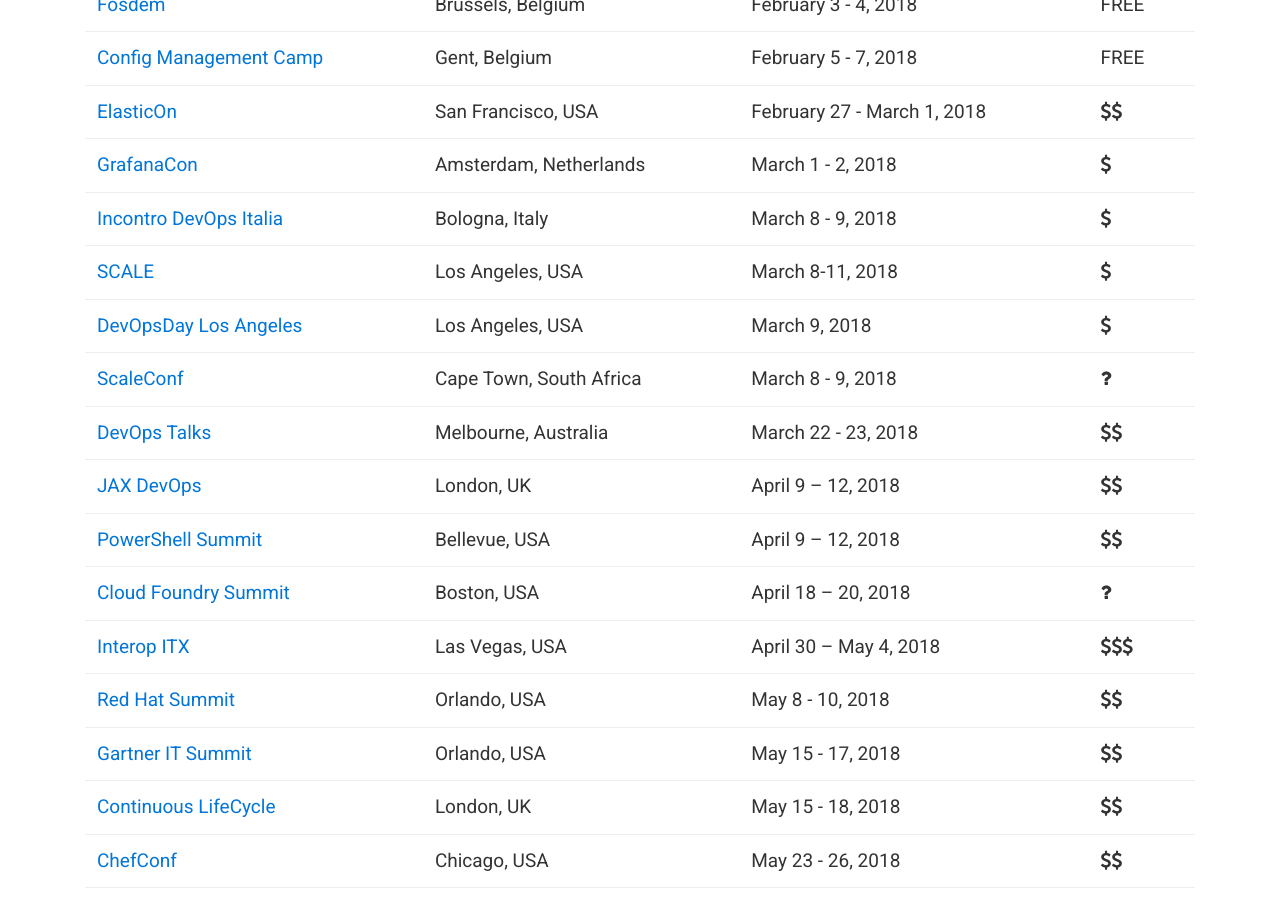
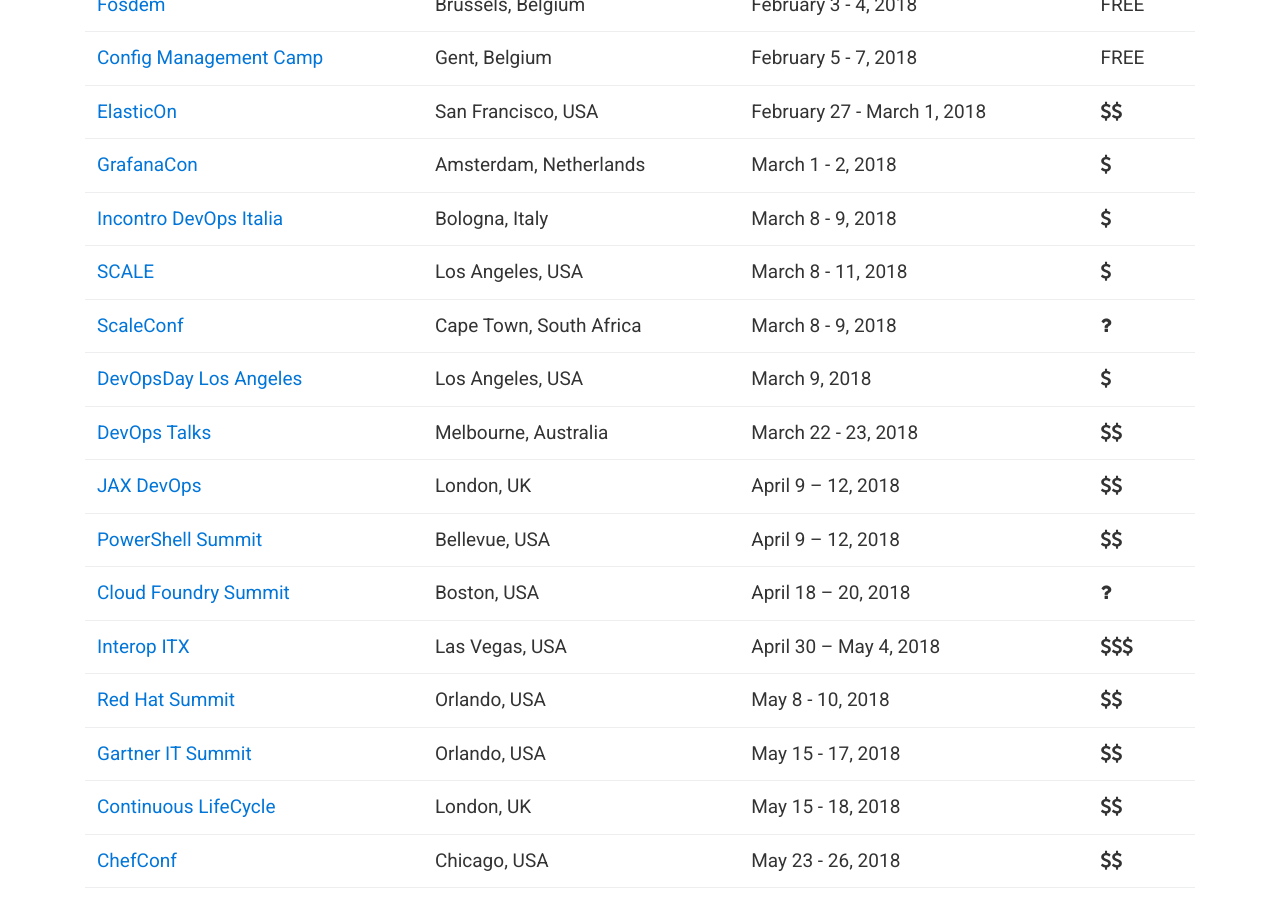
Before and after one commit to finspin/gotodevops.org, a Jekyll site: the page built from index.md, in a window 1280 px wide and 900 px high, scrolled down 337 px. Built offline with Jekyll 4.4.1, drawn with Linux system fonts in a browser that asks for light colours; nearby versions of some CDN libraries; some of the changed lines change nothing that is shown.

Commit message:
Minor fix

```diff
--- a/_data/conferences.yml
+++ b/_data/conferences.yml
@@ -66,17 +66,8 @@
   location:
       city: Los Angeles
       country: USA
-  date: March 8-11, 2018
+  date: March 8 - 11, 2018
   start-date: 1520467200
-  cost: 1
-
-- name: DevOpsDay Los Angeles
-  url: http://devopsdays.org/events/2018-los-angeles/
-  location:
-      city: Los Angeles
-      country: USA
-  date: March 9, 2018
-  start-date: 1520589600
   cost: 1
 
 - name: ScaleConf
@@ -87,6 +78,15 @@
   date: March 8 - 9, 2018
   start-date: 1520467201
   cost: unknown
+
+- name: DevOpsDay Los Angeles
+  url: http://devopsdays.org/events/2018-los-angeles/
+  location:
+      city: Los Angeles
+      country: USA
+  date: March 9, 2018
+  start-date: 1520589600
+  cost: 1
 
 - name: DevOps Talks
   url: http://devopstalks.com/devops.html
```
